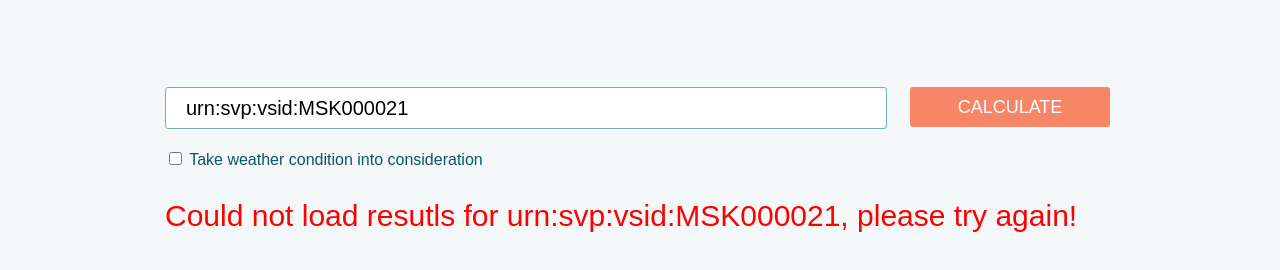
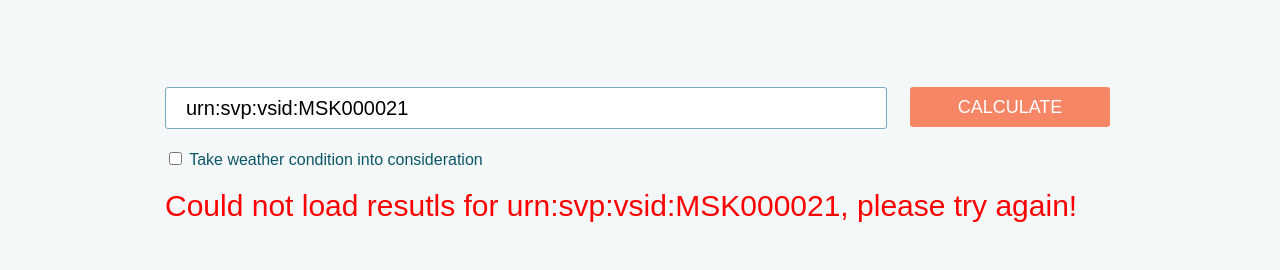
Before and after one commit to aazraq/btp-dev-trial-1481182254455, a website: page public/index.html in a window 1280 px wide. Both pictures are taken after a click on the button "CALCULATE". Shown: the part 236-506 px from the top of the page. Drawn offline with nearby package versions, Linux system fonts and the light colour scheme; no server answers.

Commit message:
More UI fixes

```diff
--- a/public/index.html
+++ b/public/index.html
@@ -20,7 +20,7 @@
 					$('#result').html('Estimated time of berthing is ' + data);
 				},
 				error: function(data) {
-					$('#error').html('Could not load resutls for ' + objectId + ", please try again!");
+					$('#result').html('<div class="error">Could not load resutls for ' + objectId + ', please try again!</div>');
 				}
 			});
 		}
@@ -37,8 +37,7 @@
 		<div class="row">
 			<input type="checkbox" id="isWeather" /> Take weather condition into consideration
 		</div>
-		<div class="row result" id="result"/>
-		<div class="row result error" id="error" />
+		<div class="row result" id="result"></div>
 	</div>
   </body>
 
```
